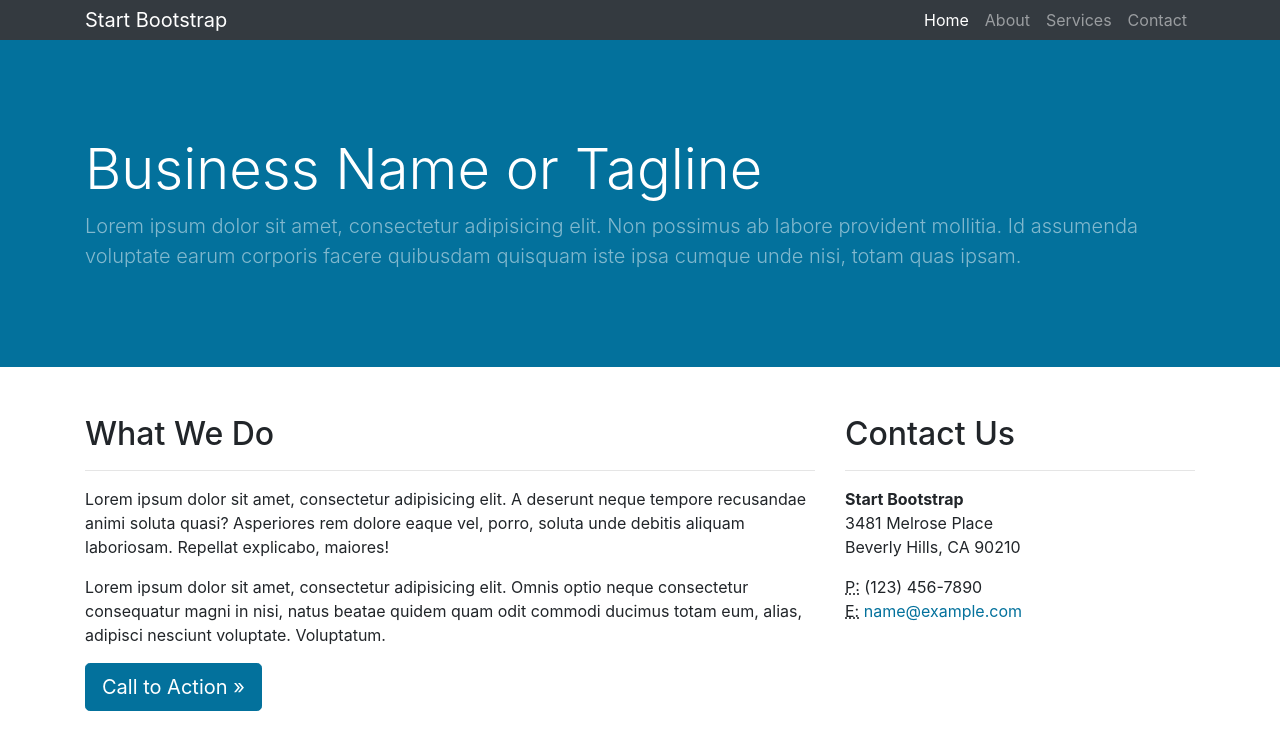
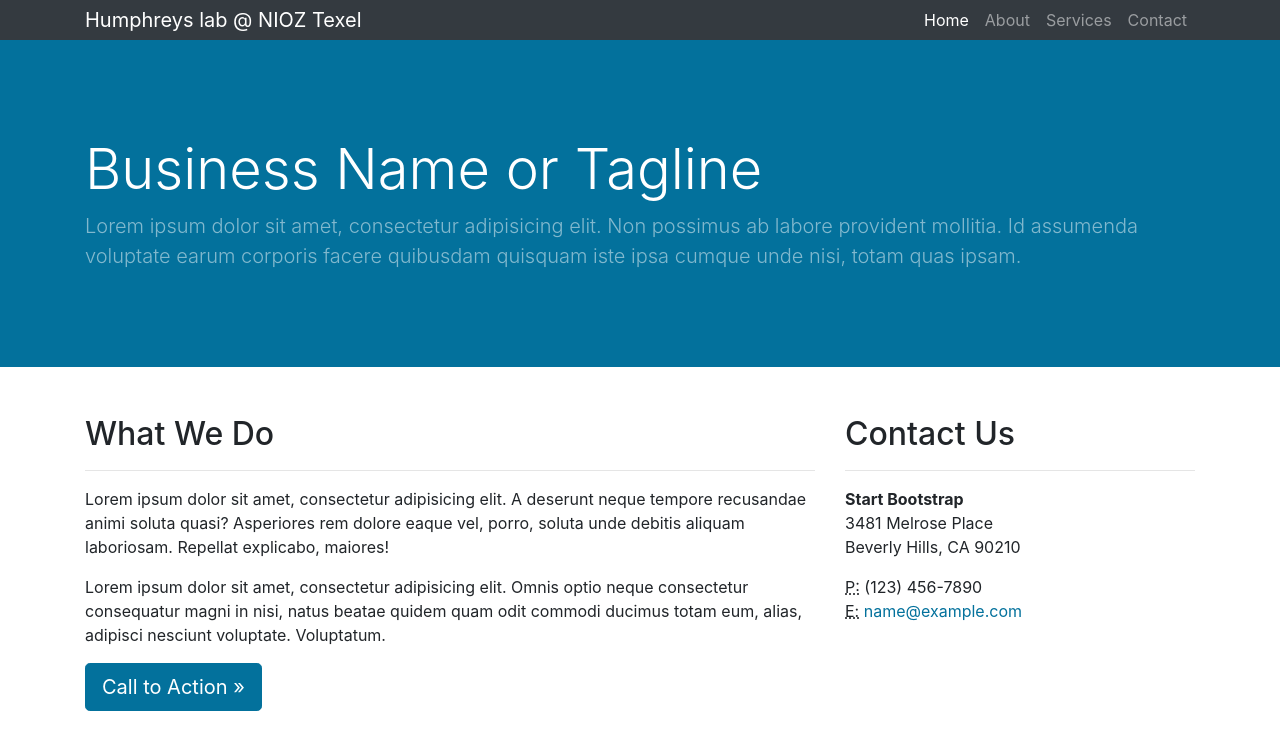
Before and after one commit to humphreys-lab/humphreys-lab.github.io, a Jekyll site: the page built from index.html, in a window 1280 px wide and 1400 px high, cut to the strip 0-739 px from the top of the window. Built offline with Jekyll 4.4.1, drawn with Linux system fonts in a browser that asks for light colours; some of the changed text lies outside the part shown.

Commit message:
Update name

```diff
--- a/_includes/footer.html
+++ b/_includes/footer.html
@@ -2,7 +2,7 @@
 <footer class="py-5 bg-dark">
   <div class="container">
     <p class="m-0 text-center text-white">
-      Copyright &copy; Your Website 2019
+      Copyright &copy; M. P. Humphreys 2020
     </p>
   </div>
   <!-- /.container -->
--- a/_includes/navigation.html
+++ b/_includes/navigation.html
@@ -2,7 +2,7 @@
 <nav class="navbar navbar-expand-lg navbar-dark bg-dark">
   <div class="container">
     <a class="navbar-brand js-scroll-trigger" href="{{ site.baseurl }}/"
-      >Start Bootstrap</a
+      >Humphreys lab @ NIOZ Texel</a
     >
     <button
       class="navbar-toggler ml-auto"
```
